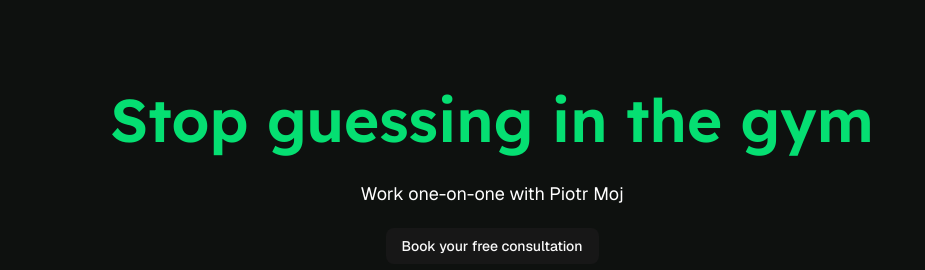
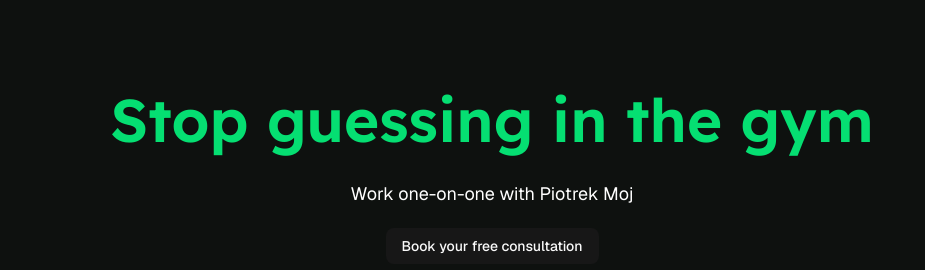
Before and after one commit to krako2/piotr-moj-pt, a Next.js app: page / in a window 1280 px wide. Shown: the top 270 px of the page, without its empty margins (148-1073 px from the left). Built offline with nearby package versions, Linux system fonts and the light colour scheme.

Commit message:
change Piotr to Piotrek

```diff
--- a/app/layout.tsx
+++ b/app/layout.tsx
@@ -6,7 +6,7 @@ import { cn } from "@/lib/utils";
 const geist = Geist({subsets:['latin'],variable:'--font-sans'});
 
 export const metadata: Metadata = {
-  title: "Piotr Moj PT",
+  title: "Piotrek Moj PT",
   description: "Personal training",
 };
 
--- a/components/hero.tsx
+++ b/components/hero.tsx
@@ -4,7 +4,7 @@ export default function Hero() {
     return (
       <section className="px-5">
         <h1 className="mt-20 leading-20 text-center text-6xl text-green-400 font-semibold">Stop guessing in the gym</h1>
-        <p className="mt-5 text-lg text-center">Work one-on-one with Piotr Moj</p>
+        <p className="mt-5 text-lg text-center">Work one-on-one with Piotrek Moj</p>
         <div className="mt-5 text-center">
           <Button className="cursor-pointer">Book your free consultation</Button>
         </div>
```
